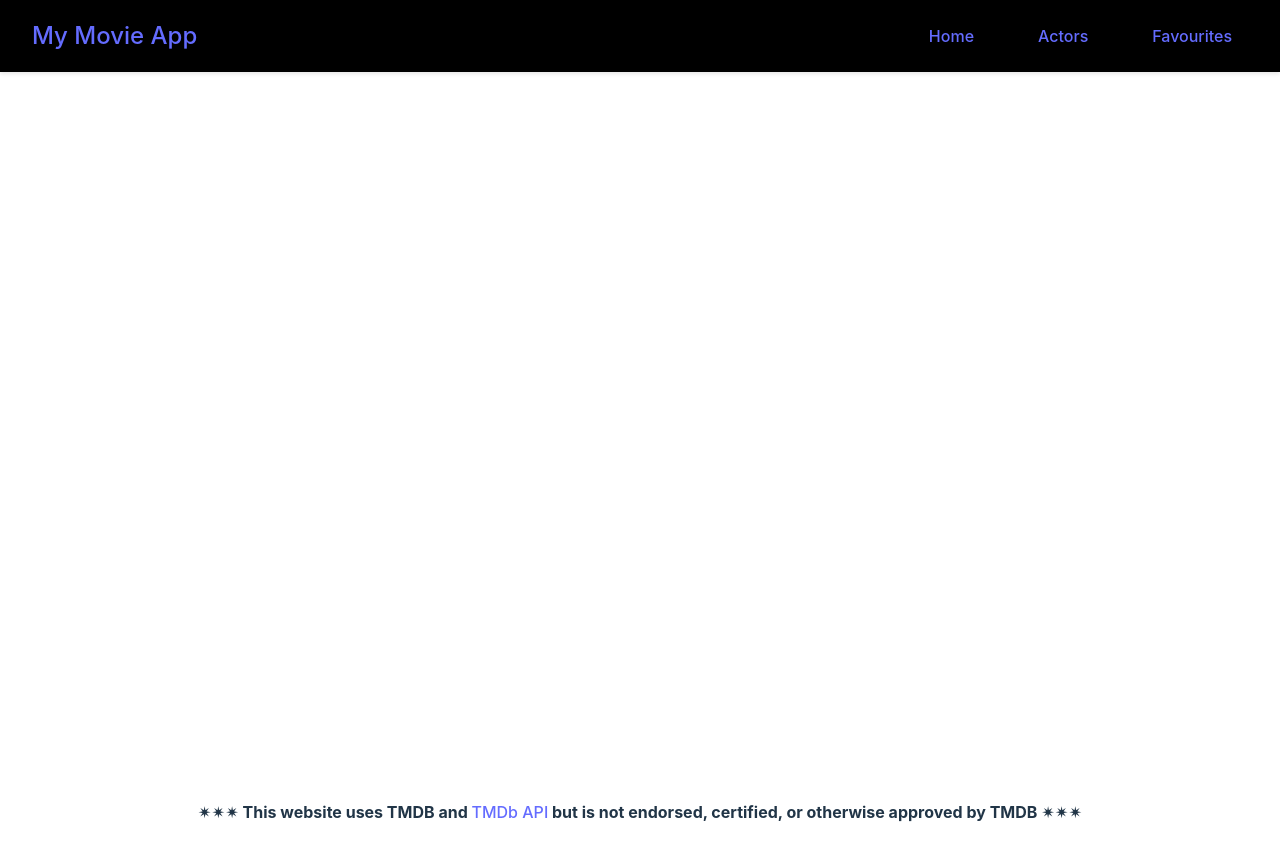
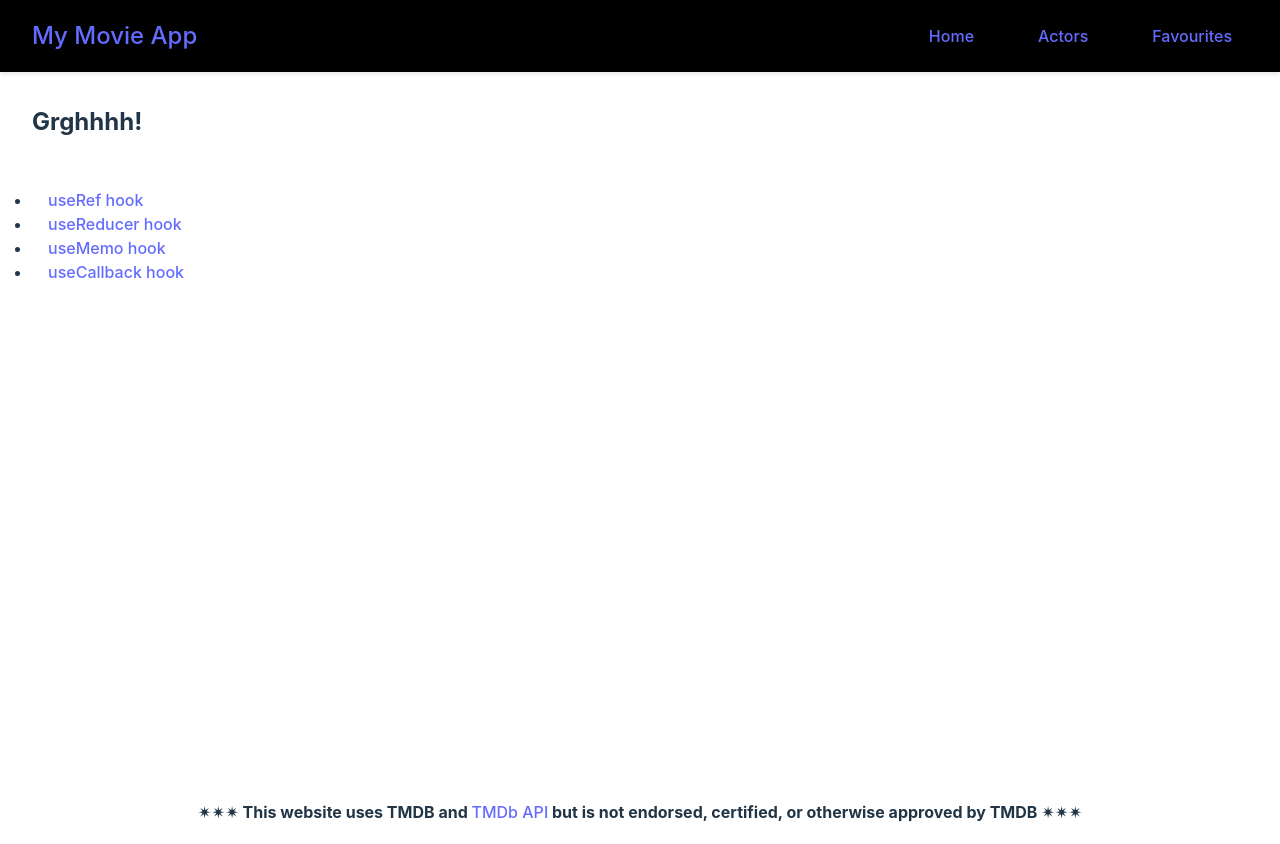
Before and after one commit to AungPPhyo10/react-movie-app, a React (Vite) app in the folder frontend/: page /usecontext in a window 1280 px wide. Built offline with nearby package versions, Linux system fonts and the light colour scheme; no server answers.

Commit message:
more hook examples added

```diff
--- a/frontend/src/App.jsx
+++ b/frontend/src/App.jsx
@@ -4,6 +4,7 @@ import Home from './pages/Home'
 import Navbar from './components/Navbar'
 import Actors from './pages/Actors'
 import MovieDetails from './pages/MovieDetails'
+import Usecontext from './pages/Usecontext'
 import {Routes, Route} from 'react-router-dom'
 import {MovieProvider} from './contexts/MovieContext'
 /**
@@ -23,6 +24,7 @@ function App() {
           <Route path="/actors" element={<Actors/>} />
           <Route path="/favourites" element={<Favourites/>} />
           <Route path="/movie/:id" element={<MovieDetails/>} />
+          <Route path="/usecontext/*" element={<Usecontext/>} />
       </Routes>
       </main>
     </MovieProvider>
--- /dev/null
+++ b/frontend/src/pages/Usecallback.jsx
@@ -0,0 +1,10 @@
+import {useCallback} from 'react';
+
+function Usecallback() {
+    return (
+    <div>
+        useCallback hook
+    </div>)
+}
+
+export default Usecallback;
--- /dev/null
+++ b/frontend/src/pages/Usecontext.jsx
@@ -0,0 +1,49 @@
+import {createContext, useContext} from 'react';
+import {Routes, Route, Link} from 'react-router-dom';
+import Useref from './Useref';
+import Usecallback from './Usecallback';
+import Usememo from './Usememo';
+import Usereducer from './Usereducer';
+
+const moods = {
+    happy: 'Yayy!',
+    sad: 'Hmm...',
+    angry: 'Grghhhh!'
+}
+
+const MoodContext = createContext(moods);       // create context to share data without pasisng props
+
+function Usecontext() {
+    // context provider needs a value parameter
+    return (
+        <MoodContext.Provider value={moods.angry}>
+            <MoodText/>
+        </MoodContext.Provider>
+    )
+}
+
+function MoodText() {
+
+    const mood = useContext(MoodContext);       // consume value from nearest parent provider
+    return <div>
+        <h2>{mood}</h2>
+        <br/>
+        <Routes>
+            <Route path="/useref" element={<Useref />} />
+            <Route path="/usereducer" element={<Usereducer />} />
+            <Route path="/usememo" element={<Usememo/>} />
+            <Route path="/usecallback" element={<Usecallback />} />
+        </Routes>
+        <br/>
+
+        <ul>
+            <li><Link to="/usecontext/useref" className="nav-link">useRef hook</Link></li>
+            <li><Link to="/usecontext/usereducer" className="nav-link">useReducer hook</Link></li>
+            <li><Link to="/usecontext/usememo" className="nav-link">useMemo hook</Link></li>
+            <li><Link to="/usecontext/usecallback" className="nav-link">useCallback hook</Link></li>
+        </ul>
+
+    </div>
+}
+
+export default Usecontext;
--- /dev/null
+++ b/frontend/src/pages/Usememo.jsx
@@ -0,0 +1,28 @@
+import {useMemo, useState} from 'react';
+
+function Usememo() {
+    const [count, setCount] = useState(60);
+    const [score, setScore] = useState(0);
+
+    // cache result of an expensive function, use ONLY when necessary to optimize performance
+    const expensiveCount = useMemo(() => {
+        for (let i=0; i<100000; i++) {
+            // this could be an example of an expensive function
+        }
+        return count**2;
+    }, [count])     // add dependency to determine when this compution runs (whenever count changes)
+
+    return (
+    <div>
+        <u>useMemo hook</u>
+        <br/>
+        {expensiveCount}
+        <br/><br/>
+        <button type="button" onClick={(event) => setScore(score+1)}>Add</button>
+        <br/>
+        Score : {score}
+    </div>
+    )
+}
+
+export default Usememo;
--- /dev/null
+++ b/frontend/src/pages/Usereducer.jsx
@@ -0,0 +1,33 @@
+// uses Redux pattern, instead of setting state directly, dispatch action -> go to reducer function -> compute next stage
+import {useReducer} from 'react';
+
+function reducer(state, action) {       // takes the current state and action 'type'
+    switch (action.type) {
+        case 'increment':
+            return state+1;
+        case 'decrement':
+            return state-1;
+        default:
+            throw new Error();
+    }
+}
+
+function Usereducer() {
+    const [state, dispatch] = useReducer(reducer, 0);
+    // similar to useState, but second function is to dispatch an ACTION, 0 is initial state
+    // when state changed, trigger reducer function
+
+    return (
+    <div>
+        <u>useReducer hook</u>
+        <br/>
+        Count: {state}
+        <br/>
+        <button type="button" onClick={() => dispatch({type: 'decrement'})}> - </button>
+        <button type="button" onClick={() => dispatch({type: 'increment'})}> + </button>
+        {/*     dispatch function can take two arguments, type = string, payload (optional)      */}
+    </div>
+    )
+}
+
+export default Usereducer;
--- /dev/null
+++ b/frontend/src/pages/Useref.jsx
@@ -0,0 +1,19 @@
+import {useRef} from 'react';
+
+function Useref() {
+    const count = useRef(2);    // mutable value, does NOT re-render UI, will keep same reference between renders
+
+    return (
+    <div>
+        <u>useRef hook example</u>
+        <br/>
+        <button type="button" onClick={() => count.current++ }>
+            Click Me!
+        </button>
+        <br/>
+        {count.current}
+    </div>
+    )
+}
+
+export default Useref;
```
